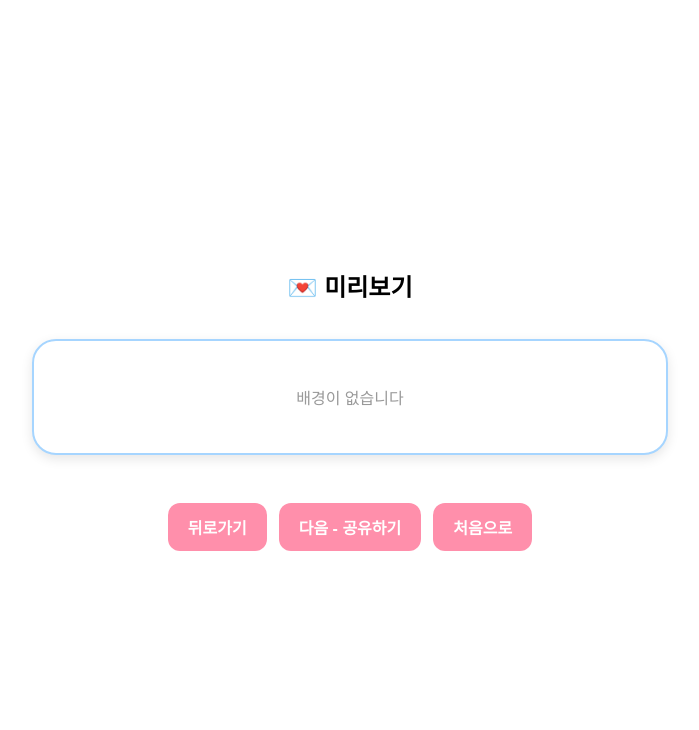
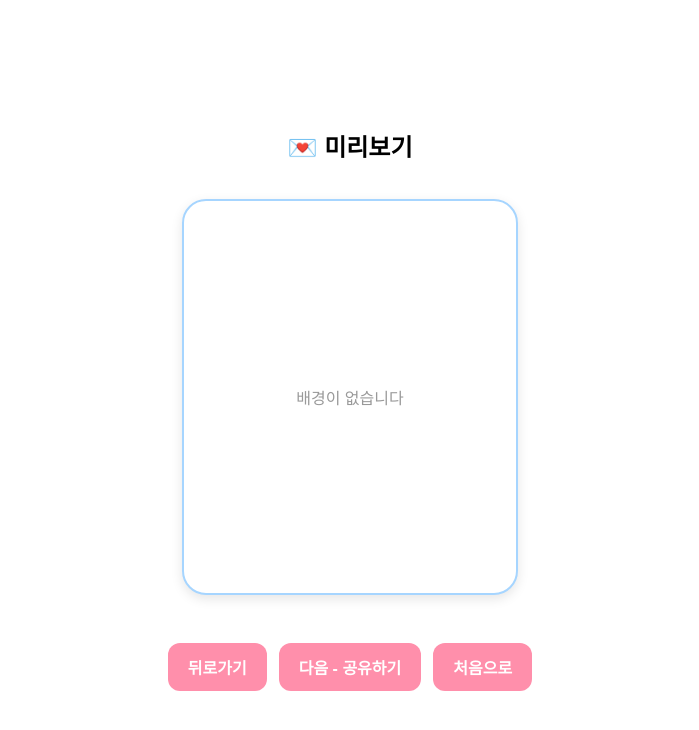
Before and after one commit to xeon-243859/ppongtok-app, a React (Vite) app: page /preview in a window 1280 px wide. Shown: the top 730 px of the page, without its empty margins (290-989 px from the left). Built offline with nearby package versions, Linux system fonts and the light colour scheme; no server answers.

Commit message:
🎨 PreviewPage UI 및 버튼 위치 개선, 자막 애니메이션 추가

```diff
--- a/src/pages/PreviewPage.jsx
+++ b/src/pages/PreviewPage.jsx
@@ -256,13 +256,14 @@ function PreviewPage() {
 
     {/* ✅ 무빙박스 (이미지 or 영상 + 자막) */}
     <div className="moving-box" style={{
-      width: "100%",
-      maxWidth: "600px",
-      background: "#fff",
-      borderRadius: "24px",
-      boxShadow: "0 4px 12px rgba(0,0,0,0.1)",
-      padding: "16px",
-      textAlign: "center"
+    width: "80%",             // 💡 가로 너비를 부모 요소(보통 화면 전체)에 맞춤. 반응형 적용됨
+    maxWidth: "300px",         // 📏 너무 커지지 않게 최대 너비 제한 (데스크탑용)
+    minHeight: "360px",        // 🔳 콘텐츠가 없을 때도 일정 높이를 유지하여 레이아웃 안정화
+    background: "#fff",        // 🎨 배경색 (흰색), 박스를 강조
+    borderRadius: "24px",      // 🌿 둥근 모서리로 감성적인 느낌
+    padding: "16px",           // 🧱 내부 여백 확보 (이미지/자막이 바깥에 닿지 않게)
+    boxShadow: "0 4px 12px rgba(0,0,0,0.1)",  // ☁️ 그림자 효과로 입체감 부여
+    textAlign: "center"        // 📌 자막 등 텍스트를 가운데 정렬
     }}>
       {/* 🎬 미디어 렌더링 */}
       {mediaType === "image" && selectedImages.length > 0 ? (
```
